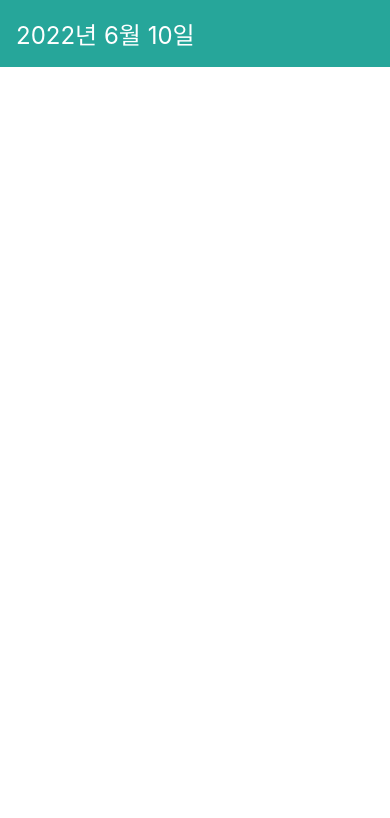
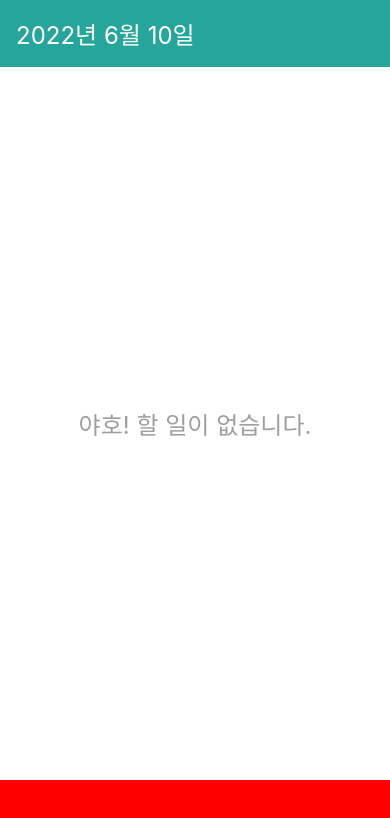
Before and after one commit to chaeikim-tech/LearnReactNative, a React Native app: screen / in a window 390 px wide. Shown: the top 818 px of the page. Built offline with nearby package versions, Linux system fonts and the light colour scheme.

Commit message:
TodoList empty page

```diff
--- a/App.js
+++ b/App.js
@@ -1,17 +1,25 @@
 import React from 'react';
 import {SafeAreaView, StyleSheet} from 'react-native';
 import DateHead from './components/DateHead';
+import AddTodo from './components/AddTodo';
+import Empty from './components/Empty';
 
 function App() {
   const today = new Date();
 
   return (
-    <SafeAreaView>
+    <SafeAreaView edges={['bottom']} style={styles.block}>
       <DateHead date={today} />
+      <Empty />
+      <AddTodo />
     </SafeAreaView>
   );
 }
 
-const styles = StyleSheet.create({});
+const styles = StyleSheet.create({
+  block: {
+    flex: 1,
+  },
+});
 
 export default App;
--- /dev/null
+++ b/components/AddTodo.js
@@ -0,0 +1,15 @@
+import React from 'react';
+import {View, StyleSheet} from 'react-native';
+
+function AddTodo() {
+  return <View style={styles.block} />;
+}
+
+const styles = StyleSheet.create({
+  block: {
+    height: 64,
+    backgroundColor: 'red',
+  },
+});
+
+export default AddTodo;
--- /dev/null
+++ b/components/Empty.js
@@ -0,0 +1,24 @@
+import React from 'react';
+import {View, Text, StyleSheet} from 'react-native';
+
+function Empty() {
+  return (
+    <View style={styles.block}>
+      <Text style={styles.description}>야호! 할 일이 없습니다.</Text>
+    </View>
+  );
+}
+
+const styles = StyleSheet.create({
+  block: {
+    flex: 1,
+    alignItems: 'center',
+    justifyContent: 'center',
+  },
+  description: {
+    fontSize: 24,
+    color: '#9e9e9e',
+  },
+});
+
+export default Empty;
--- a/package.json
+++ b/package.json
@@ -11,7 +11,8 @@
   },
   "dependencies": {
     "react": "17.0.2",
-    "react-native": "0.68.2"
+    "react-native": "0.68.2",
+    "react-native-safe-area-context": "^4.3.1"
   },
   "devDependencies": {
     "@babel/core": "^7.12.9",
```
Also changed, not shown: 1 other file (tests, documents, lock files or other folders).
